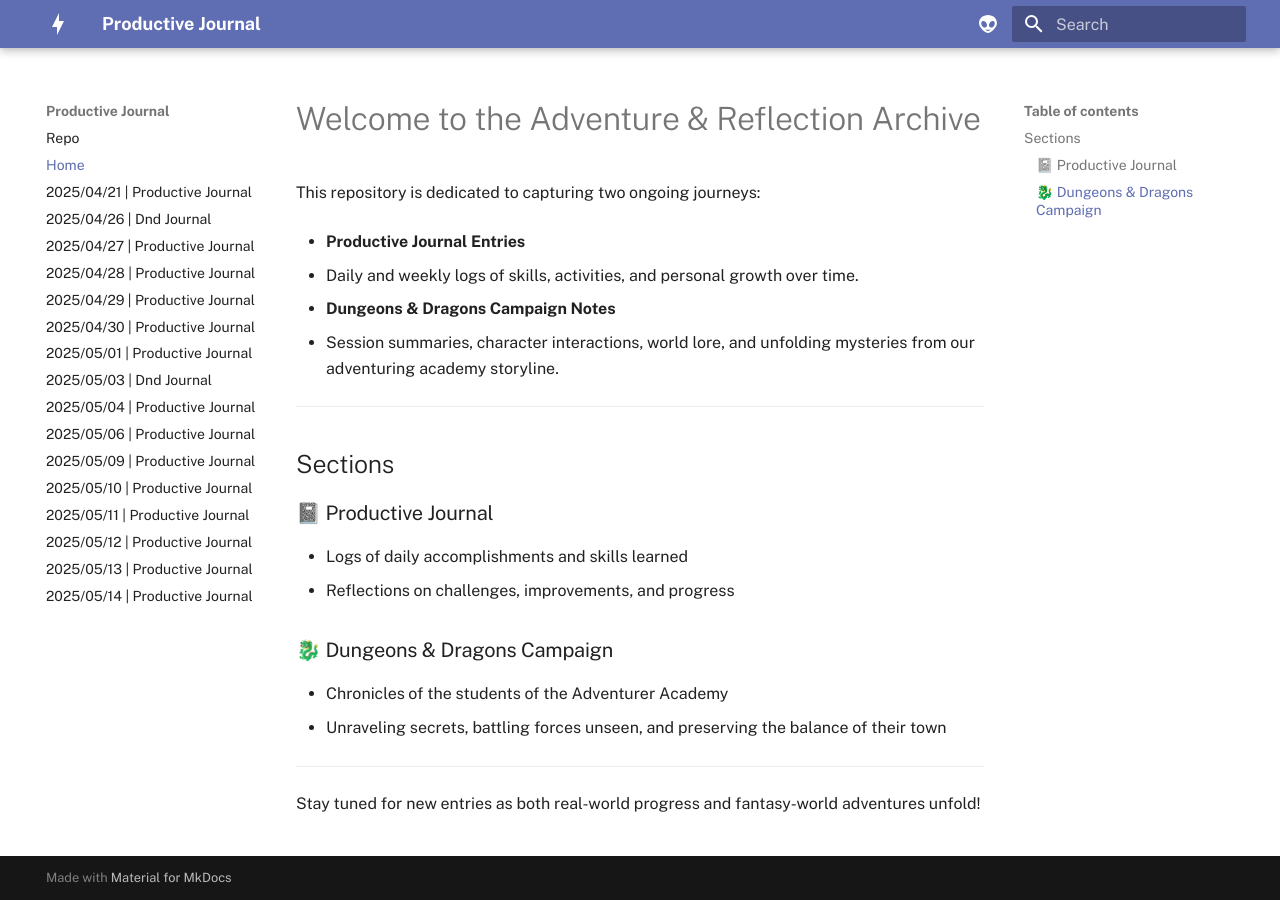
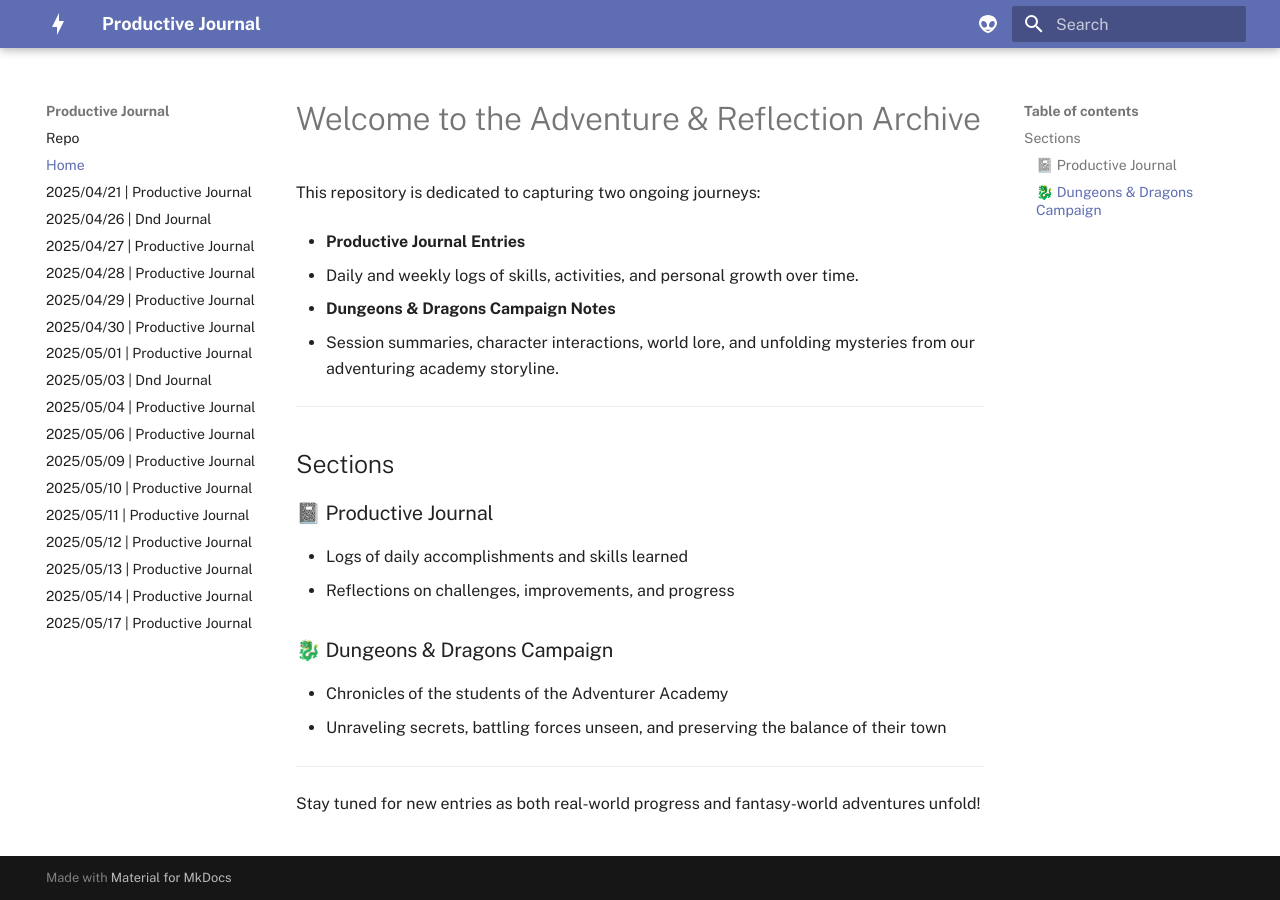
Before and after one commit to scondo-prof/productiveJournal, an MkDocs documentation site: the page built from docs/index.md, in a window 1280 px wide. Built offline with MkDocs 1.6.1 and Material for MkDocs 9.7.7, drawn with Linux system fonts in a browser that asks for light colours.

Commit message:
dev/hooked up mkdocs nav to may 17th entry, and started new directory

```diff
--- a/mkdocs.yaml
+++ b/mkdocs.yaml
@@ -66,3 +66,4 @@ nav:
   - 2025/05/12 | Productive Journal: weeklyProductiveJournal/2025/5/12/dailyProgress.md
   - 2025/05/13 | Productive Journal: weeklyProductiveJournal/2025/5/13/dailyProgress.md
   - 2025/05/14 | Productive Journal: weeklyProductiveJournal/2025/5/14/dailyProgress.md
+  - 2025/05/17 | Productive Journal: weeklyProductiveJournal/2025/5/17/dailyProgress.md
```
Also changed, not shown: docs/weeklyProductiveJournal/2025/5/17/dailyProgress.md (added, +1 -0 lines).
